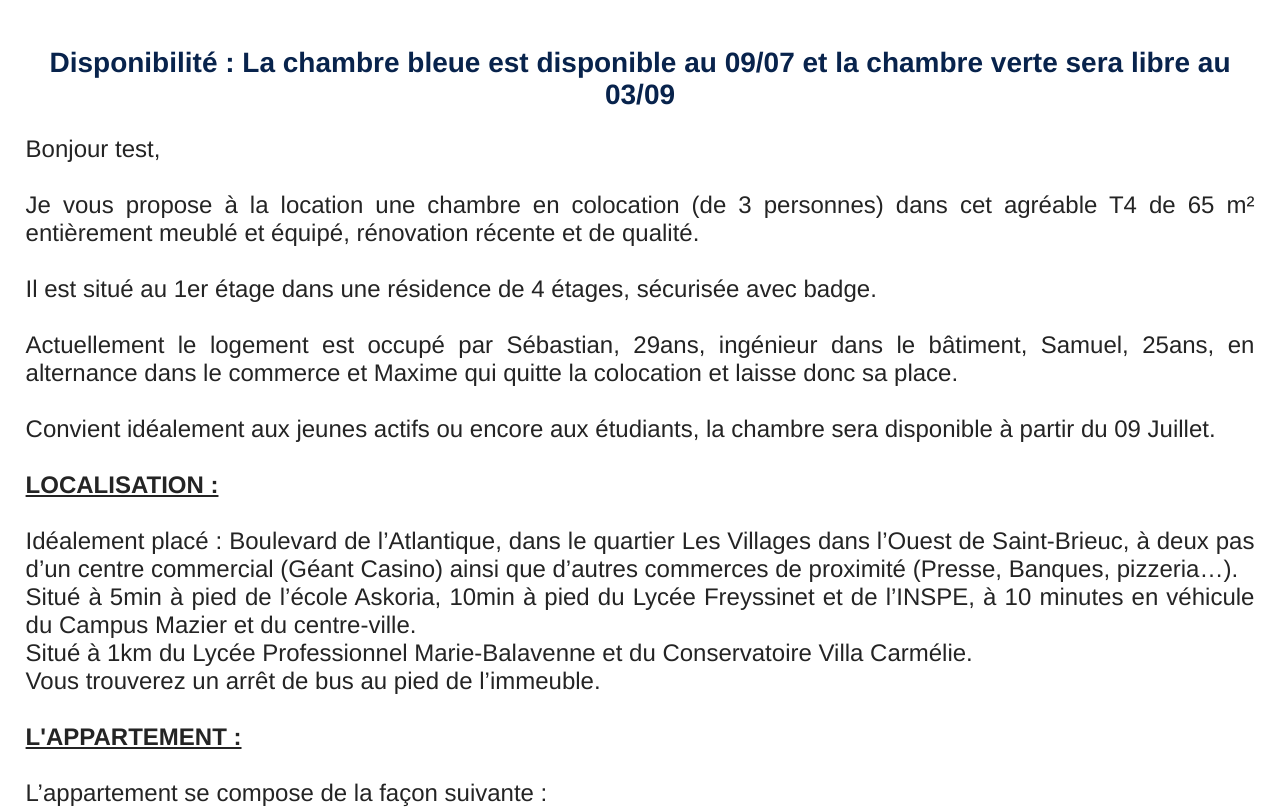
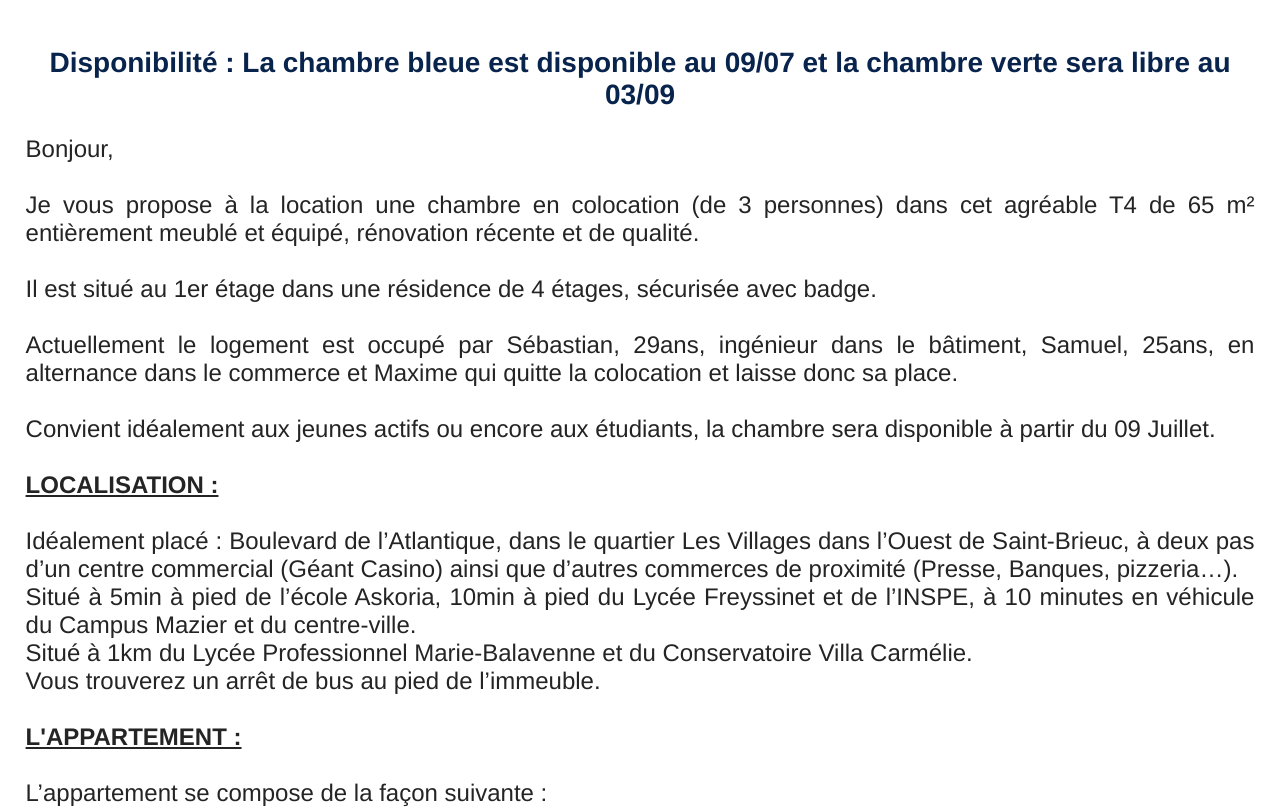
Before and after one commit to kevinspeter/B3-bd-atlantique, a plain HTML site: page index.html in a window 1280 px wide. Shown: the part 860-1668 px from the top of the page. Drawn offline with Linux system fonts and the light colour scheme.

Commit message:
modif texte

```diff
--- a/index.html
+++ b/index.html
@@ -77,7 +77,7 @@
     </br>
     <h2> Disponibilité : La chambre bleue est disponible au 09/07 et la chambre verte sera libre au 03/09</h2>
 
-    <p>Bonjour test,
+    <p>Bonjour,
 
         Je vous propose à la location une chambre en colocation (de 3 personnes) dans cet agréable T4 de 65 m² entièrement meublé et équipé, rénovation récente et de qualité.
 
```
